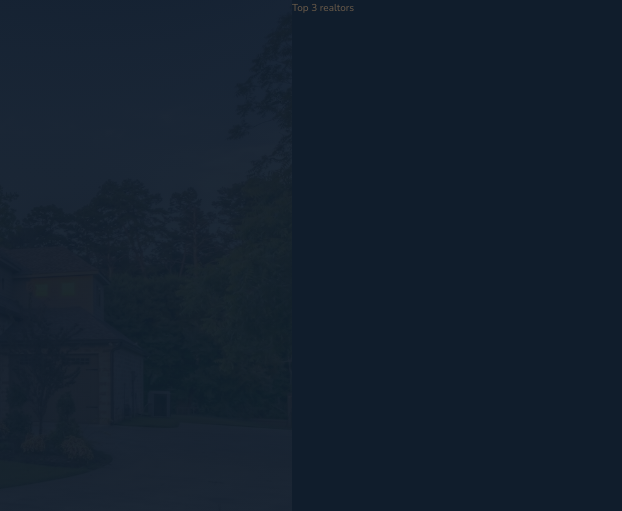
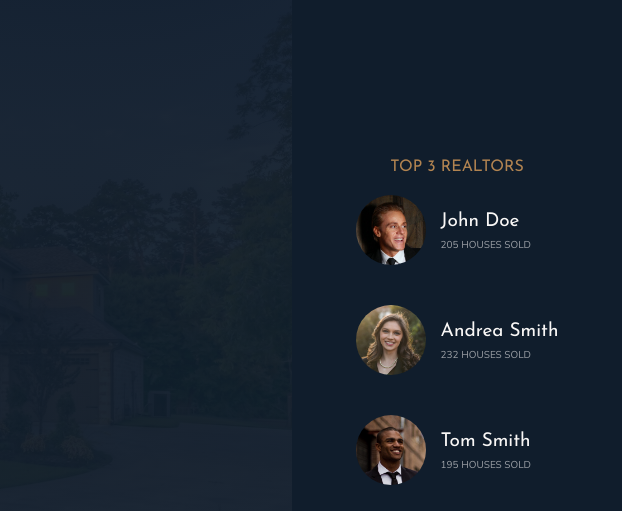
Before and after one commit to arvinbuid/nexter-landing, a website: page index.html in a window 1280 px wide. Shown: the top 511 px of the page, 658-1280 px from the left. Drawn offline with nearby package versions, Linux system fonts and the light colour scheme.

Commit message:
Add markup and styles to realtors section.

```diff
--- a/index.html
+++ b/index.html
@@ -38,7 +38,32 @@
       </div>
     </header>
 
-    <div class="realtors">Top 3 realtors</div>
+    <!-- Realtors -->
+    <div class="realtors">
+      <h3 class="heading-3">Top 3 Realtors</h3>
+      <div class="realtors__list">
+        <img src="img/realtor-1.jpeg" alt="Realtor 1" class="realtors__img" />
+        <div class="realtors__details">
+          <h4 class="heading-4 heading-4--light">John Doe</h4>
+          <p class="realtors__sold">205 houses sold</p>
+        </div>
+
+        <img src="img/realtor-2.jpeg" alt="Realtor 2" class="realtors__img" />
+        <div class="realtors__details">
+          <h4 class="heading-4 heading-4--light">Andrea Smith</h4>
+          <p class="realtors__sold">232 houses sold</p>
+        </div>
+
+        <img src="img/realtor-3.jpeg" alt="Realtor 3" class="realtors__img" />
+        <div class="realtors__details">
+          <h4 class="heading-4 heading-4--light">Tom Smith</h4>
+          <p class="realtors__sold">195 houses sold</p>
+        </div>
+
+        <!-- <img src="img/realtor-2.jpeg" alt="Realtor 2" class="realtors__img" />
+        <img src="img/realtor-3.jpeg" alt="Realtor 3" class="realtors__img" /> -->
+      </div>
+    </div>
 
     <!-- Features -->
     <section class="features">
--- a/sass/_realtors.scss
+++ b/sass/_realtors.scss
@@ -3,4 +3,31 @@
 .realtors {
   background-color: base.$color-secondary;
   grid-column: col-start 7 / full-end;
+
+  display: grid;
+  justify-content: center;
+  align-content: center;
+  row-gap: 1.5rem;
+  justify-items: center;
+  padding: 2rem;
+
+  &__list {
+    display: grid;
+    grid-template-columns: min-content max-content;
+    column-gap: 1.5rem;
+    row-gap: 5vh;
+    align-items: center;
+  }
+
+  &__img {
+    width: 7rem;
+    border-radius: 50%;
+    display: block;
+  }
+
+  &__sold {
+    font-size: 1rem;
+    text-transform: uppercase;
+    color: rgba(base.$color-grey-light-1, 0.6);
+  }
 }
```
Also changed, not shown: css/style.css, 1 other file.
